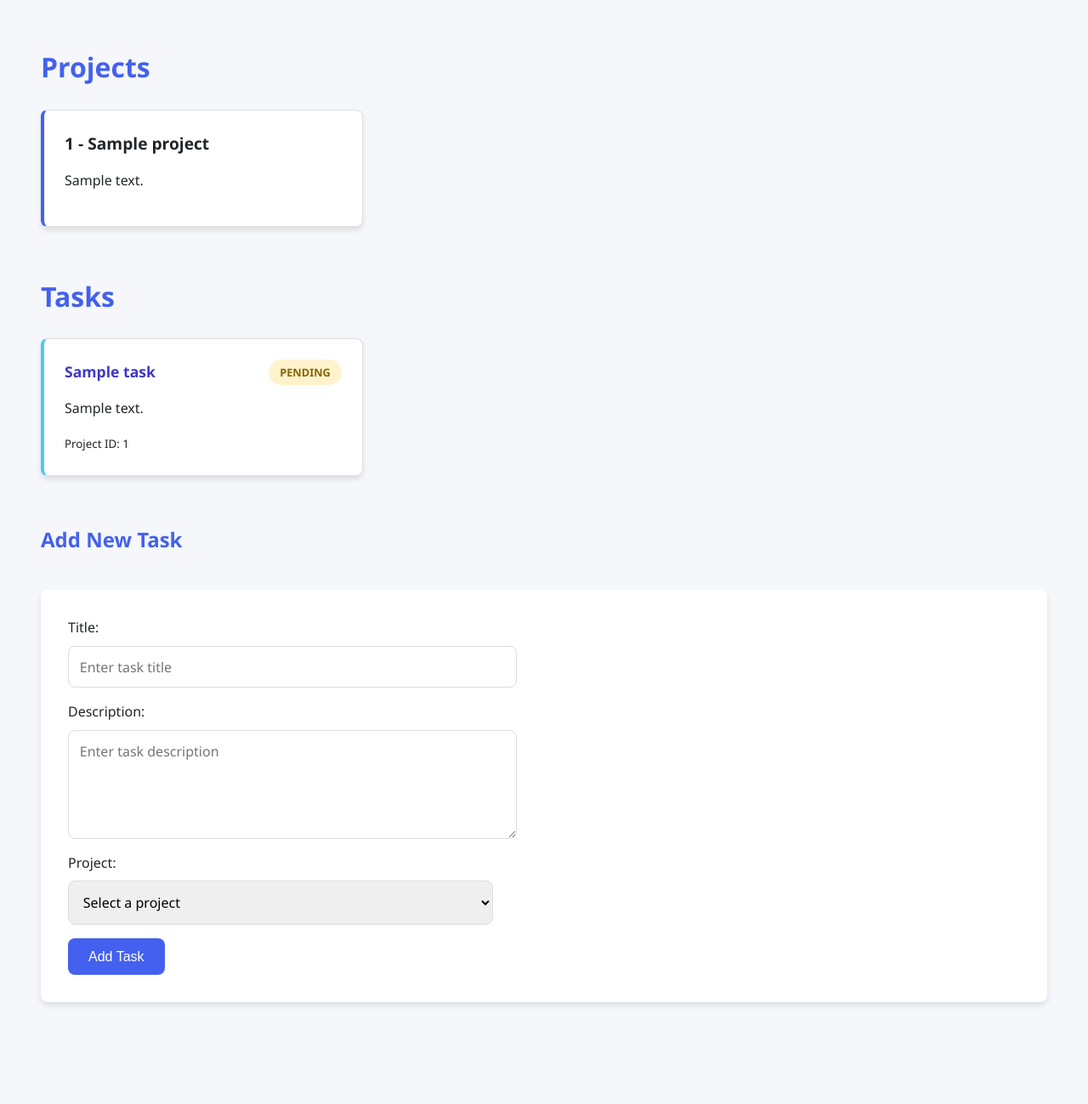
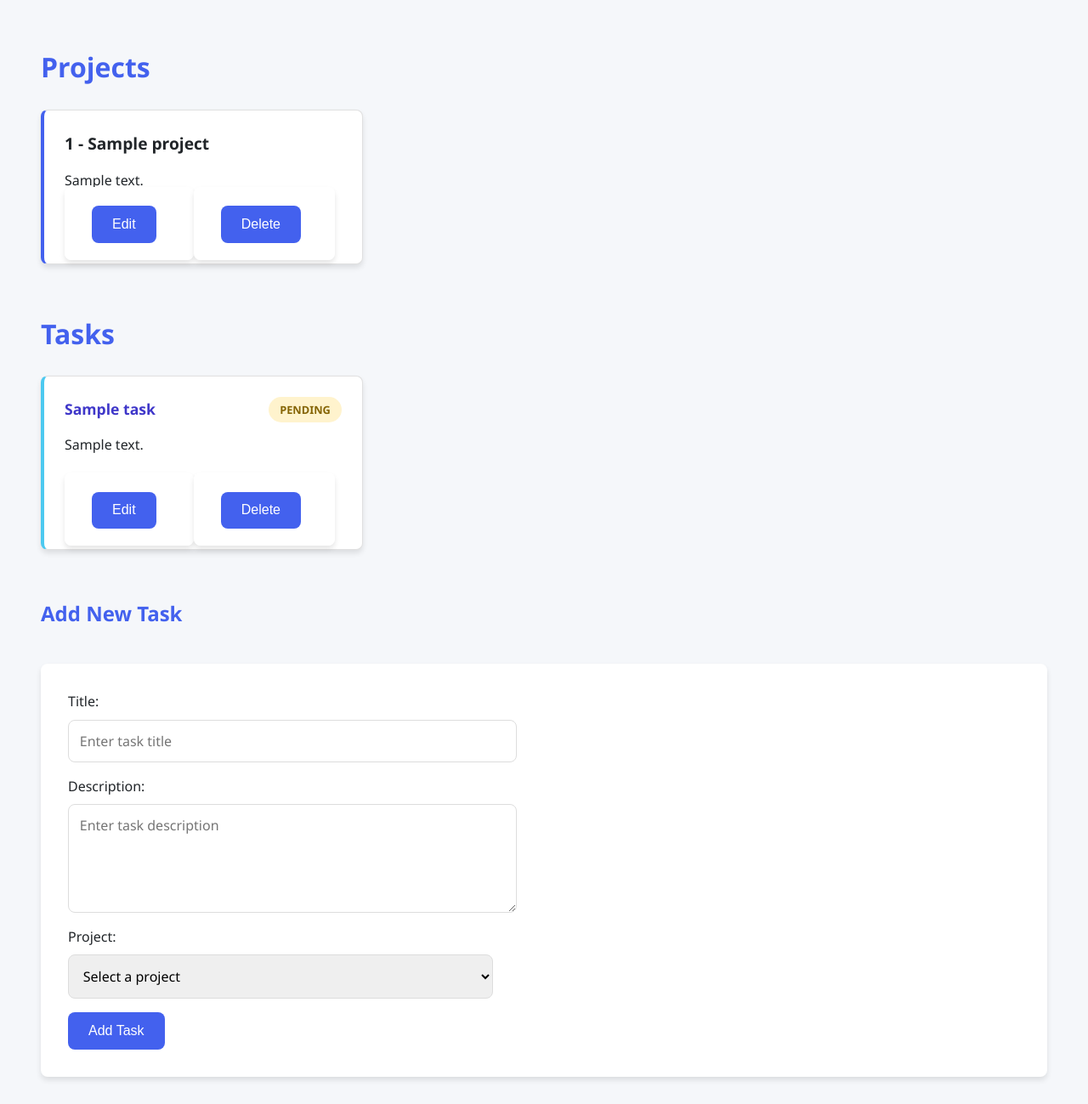
Before and after one commit to BartoszWeselak/micro-services, a FastAPI app: template api-gateway/templates/index.html in a window 1280 px wide. Shown: the whole page at 85% size. Before the commit the page ends 1183 px from the top, so only its background shows below. Run offline with FastAPI, Linux system fonts and the light colour scheme; the template is opened without the code that fills it: most values are stand-ins (such as "Sample title", 1, 10 or a date in 2020).

Commit message:
Add delete function

```diff
--- a/api-gateway/main.py
+++ b/api-gateway/main.py
@@ -52,6 +52,78 @@ async def add_task(title: str = Form(...), description: str = Form(""), project_
     return RedirectResponse("/", status_code=302)
 
 
+@app.post("/delete-task/{task_id}", response_class=RedirectResponse)
+async def delete_task(task_id: int):
+    try:
+        async with httpx.AsyncClient() as client:
+            response = await client.delete(f"{SERVICE_MAP['tasks']}/tasks/{task_id}")
+            response.raise_for_status()
+    except Exception as e:
+        print("Delete task error:", e)
+    return RedirectResponse("/", status_code=302)
+
+@app.post("/delete-project/{project_id}", response_class=RedirectResponse)
+async def delete_project(project_id: int):
+    try:
+        async with httpx.AsyncClient() as client:
+            response = await client.delete(f"{SERVICE_MAP['projects']}/projects/{project_id}")
+            response.raise_for_status()
+    except Exception as e:
+        print(f"Delete project error: {e}")
+        raise HTTPException(status_code=400, detail=str(e))
+    return RedirectResponse("/", status_code=302)
+@app.get("/edit-task/{task_id}", response_class=HTMLResponse)
+async def edit_task_form(request: Request, task_id: int):
+    try:
+        async with httpx.AsyncClient() as client:
+            task_res = await client.get(f"{SERVICE_MAP['tasks']}/tasks/{task_id}")
+            projects_res = await client.get(f"{SERVICE_MAP['projects']}/projects")
+            task = task_res.json()
+            projects = projects_res.json()
+    except Exception as e:
+        return templates.TemplateResponse("error.html", {"request": request, "error": str(e)})
+
+    return templates.TemplateResponse("edit_task.html", {"request": request, "task": task, "projects": projects})
+
+@app.post("/edit-task/{task_id}", response_class=RedirectResponse)
+async def edit_task(task_id: int, title: str = Form(...), description: str = Form(""), project_id: int = Form(...), is_done: bool = Form(False)):
+    task_data = {
+        "title": title,
+        "description": description,
+        "project_id": project_id,
+        "is_done": is_done
+    }
+    try:
+        async with httpx.AsyncClient() as client:
+            await client.put(f"{SERVICE_MAP['tasks']}/tasks/{task_id}", json=task_data)
+    except Exception as e:
+        print("Edit task error:", e)
+    return RedirectResponse("/", status_code=302)
+
+
+@app.get("/edit-project/{project_id}", response_class=HTMLResponse)
+async def edit_project_form(request: Request, project_id: int):
+    try:
+        async with httpx.AsyncClient() as client:
+            res = await client.get(f"{SERVICE_MAP['projects']}/projects/{project_id}")
+            project = res.json()
+    except Exception as e:
+        return templates.TemplateResponse("error.html", {"request": request, "error": str(e)})
+
+    return templates.TemplateResponse("edit_project.html", {"request": request, "project": project})
+
+@app.post("/edit-project/{project_id}", response_class=RedirectResponse)
+async def edit_project(project_id: int, name: str = Form(...), description: str = Form("")):
+    project_data = {
+        "name": name,
+        "description": description
+    }
+    try:
+        async with httpx.AsyncClient() as client:
+            await client.put(f"{SERVICE_MAP['projects']}/projects/{project_id}", json=project_data)
+    except Exception as e:
+        print("Edit project error:", e)
+    return RedirectResponse("/", status_code=302)
 @app.api_route("/{service}/{path:path}", methods=["GET", "POST", "PUT", "DELETE"])
 async def gateway(service: str, path: str, request: Request):
     if service not in SERVICE_MAP:
--- a/api-gateway/templates/index.html
+++ b/api-gateway/templates/index.html
@@ -138,6 +138,7 @@
             border-radius: var(--border-radius);
             cursor: pointer;
             transition: background-color 0.3s, transform 0.2s;
+            margin-right: 0.5rem;
         }
 
         button:hover {
@@ -150,6 +151,10 @@
             grid-template-columns: repeat(auto-fill, minmax(350px, 1fr));
             gap: 1.5rem;
             margin-bottom: 2rem;
+        }
+
+        .inline-form {
+            display: inline;
         }
 
         @media (max-width: 768px) {
@@ -171,6 +176,15 @@
 <div class="project">
     <strong>{{ project.id }} - {{ project.name }}</strong><br>
     <p>{{ project.description }}</p>
+
+    <form method="get" action="/edit-project/{{ project.id }}" class="inline-form">
+        <button type="submit">Edit</button>
+    </form>
+
+    <form method="post" action="/delete-project/{{ project.id }}" class="inline-form"
+          onsubmit="return confirm('Are you sure you want to delete this project?');">
+        <button type="submit">Delete</button>
+    </form>
 </div>
 {% endfor %}
         </div>
@@ -184,7 +198,16 @@
                     {{ "Done" if task.is_done else "Pending" }}
                 </span>
                 <p>{{ task.description }}</p>
-                    <small>Project ID: {{ task.project_id }}</small>
+                <small>Project ID: {{ task.project_id }}</small><br>
+
+                <form method="get" action="/edit-task/{{ task.id }}" class="inline-form">
+                    <button type="submit">Edit</button>
+                </form>
+
+                <form method="post" action="/delete-task/{{ task.id }}" class="inline-form" onsubmit="return confirm('Are you sure you want to delete this task?');">
+                    <button type="submit">Delete</button>
+                </form>
+
             </div>
             {% endfor %}
         </div>
```
Also changed, not shown: project-service/main.py (+37 -12 lines). Lines whose indentation alone changed are shown as unchanged.
